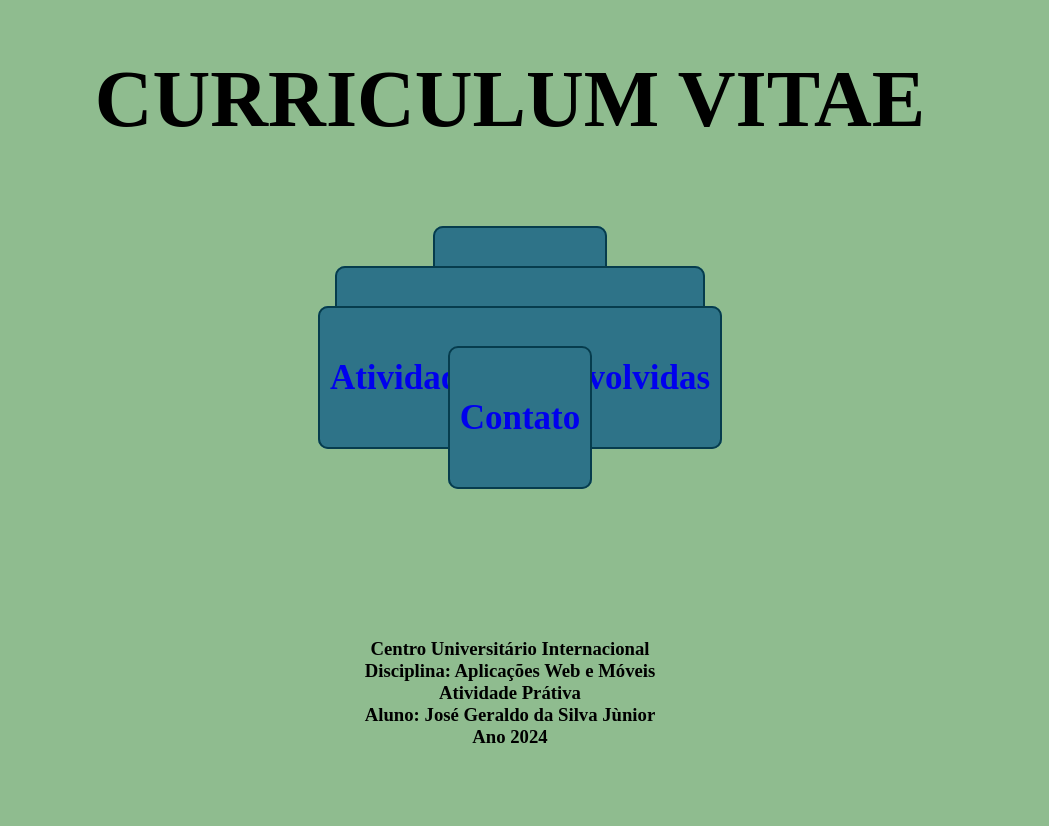
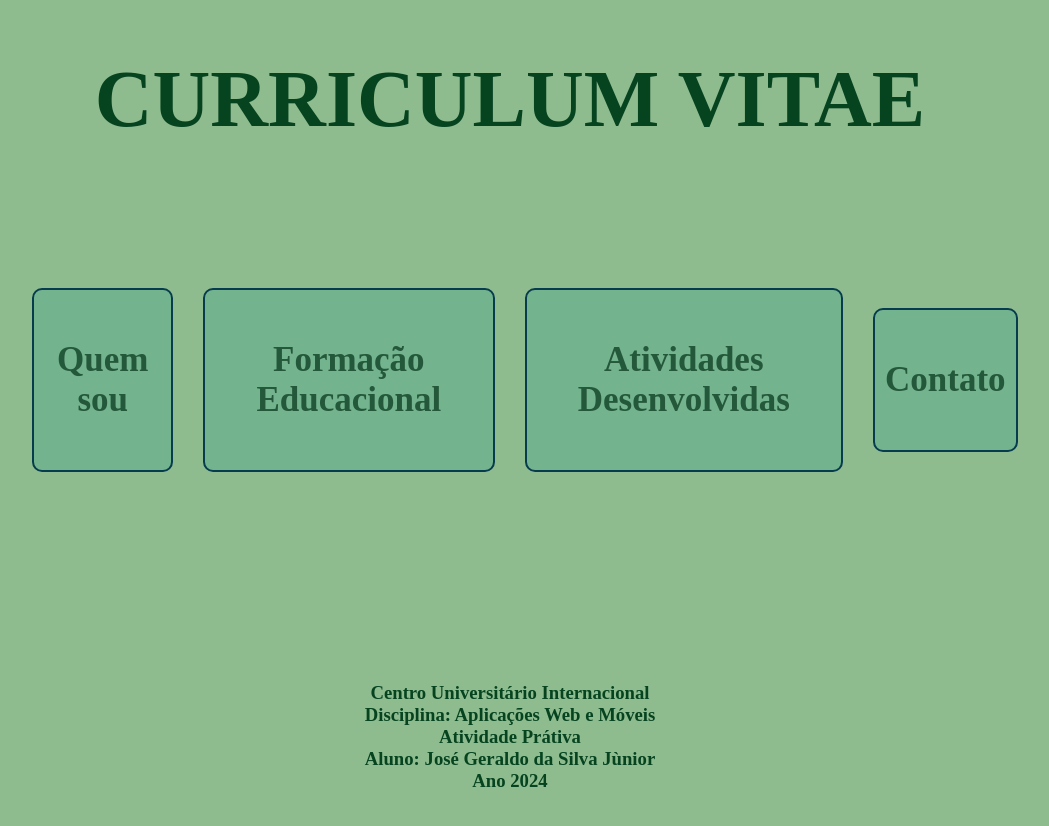
Before and after one commit to yioseph/atividade_pratica_site, a plain HTML site: page index.html in a window 1280 px wide. Shown: the whole page, without its empty margins (130-1179 px from the left). Drawn offline with Linux system fonts and the light colour scheme.

Commit message:
Update index.css

```diff
--- a/index.css
+++ b/index.css
@@ -11,17 +11,22 @@ h1 {
   font-size: 5rem;
   text-align: center;
   padding-bottom: 5rem;
+  color: rgb(6, 68, 32);
 }
 
-.item-lista li {
+.item-lista div {
   text-align: center;
+
   list-style: none;
-  display: inline;
+  align-items: center;
+  justify-content: center;
+  margin: 10px;
+
   margin-right: 20px;
   font-size: 35px;
   border: 2px solid rgb(6, 60, 77);
   border-radius: 10px;
-  background-color: rgb(46, 115, 136);
+  background-color: rgb(115, 179, 142);
   padding-right: 10px;
   padding-left: 10px;
   padding-top: 50px;
@@ -31,15 +36,21 @@ h1 {
 
 .item-lista a {
   text-decoration: none;
+  color: rgb(36, 88, 58);
 }
 
-.menu {
-  text-align: center;
-  /* position: fixed; */
+.menu ul {
+  /* nesta declaração, é apenas para visualização inicial da div. */
+  list-style: none;
+  align-items: center;
+  justify-content: center;
+  margin: 10px;
+  display: flex;
 }
 
 .informacoes {
   margin: 200px;
   padding: 0;
   text-align: center;
+  color: rgb(6, 68, 32);
 }
```
